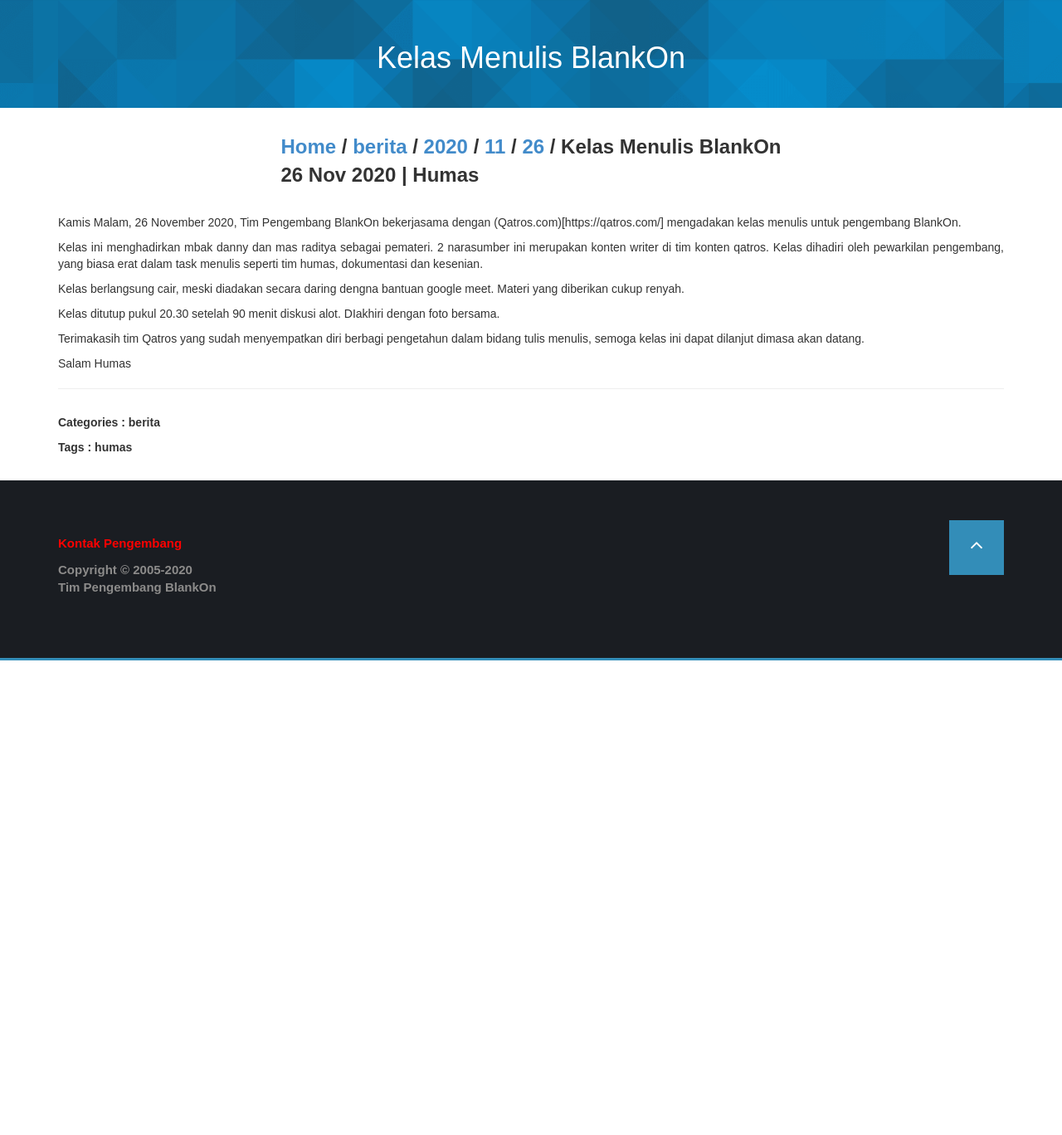
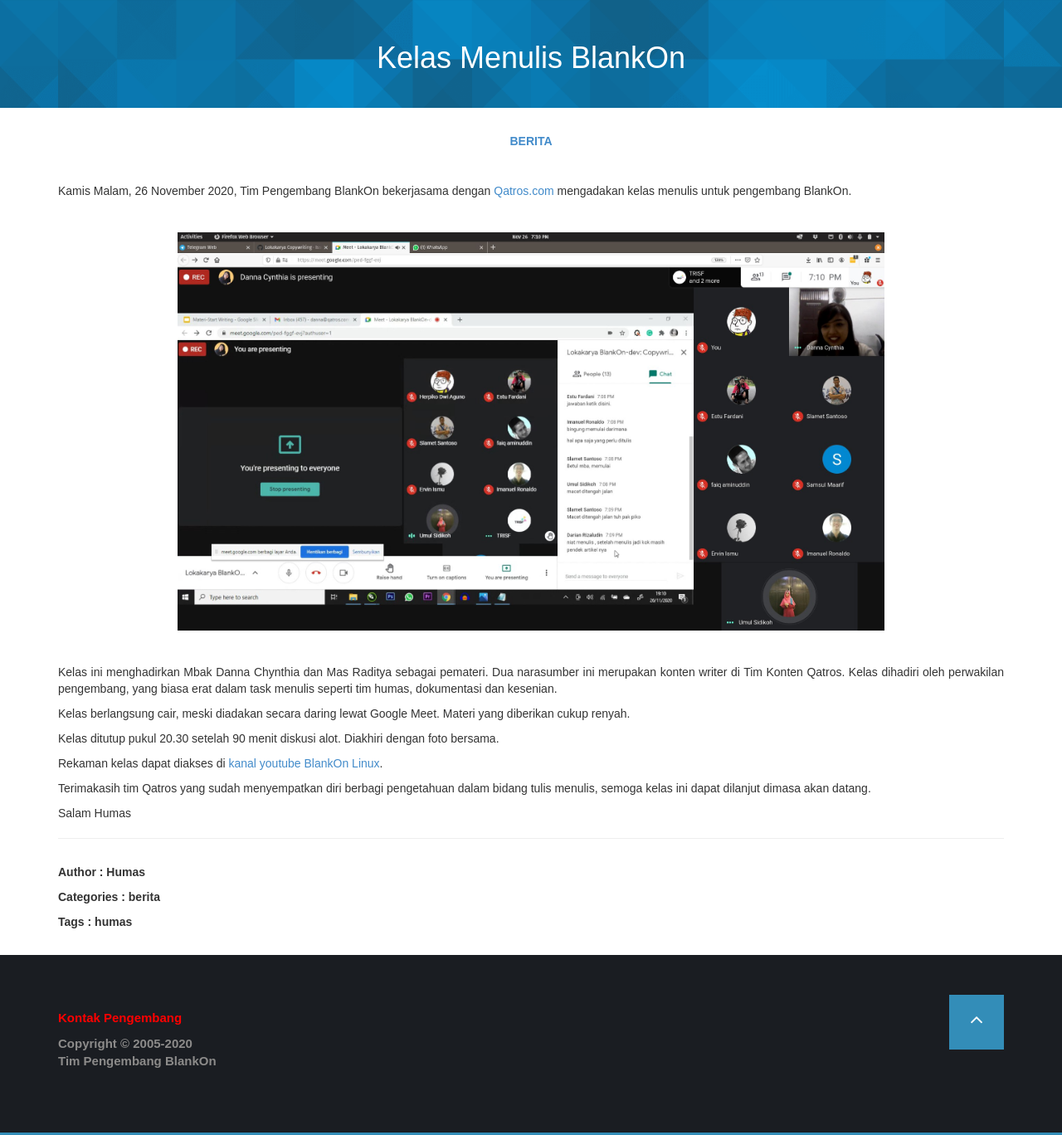
Before and after one commit to BlankOn/beranda, a Jekyll site: the page built from _posts/2020-11-26-kelas-menulis-blankon.md, in a window 1280 px wide. Shown: the whole page at 83% size. Built offline with Jekyll 4.4.1, drawn with Linux system fonts in a browser that asks for light colours; before the commit the page ends 900 px from its top, so only the background shows below that.

Commit message:
[Estu] - update content

```diff
--- a/_layouts/post.html
+++ b/_layouts/post.html
@@ -15,8 +15,9 @@
 
   <div class="info-post">
     <div>
-      {% include breadcrumbs.html %}
-      {{ page.date | date_to_string }} | {{ page.author }}
+      <p><a href="/berita.html">BERITA</a></p>
+      <!-- {% include breadcrumbs.html %} -->
+      <!-- {{ page.date | date_to_string }} | {{ page.author }} -->
     </div>
   </div>
 
@@ -26,6 +27,7 @@
 
   <hr>
   <div class="info2-post">
+    <p>Author : {{ page.author }}</p>
     <p>Categories : {{ page.categories }}</p>
     <p>Tags : {{ page.tags }}</p>
   </div>
--- a/_posts/2020-11-26-kelas-menulis-blankon.md
+++ b/_posts/2020-11-26-kelas-menulis-blankon.md
@@ -4,22 +4,26 @@
 layout: post
 license: CC-BY-SA-3.0
 title: Kelas Menulis BlankOn
-image: /assets/posts/2020-12/rafi.png
+image: /assets/posts/2020-11/kelas-blakon-qatros.jpg
 categories:
 - berita
 tags:
 - humas
 
 ---
-Kamis Malam, 26 November 2020, Tim Pengembang BlankOn bekerjasama dengan (Qatros.com)[https://qatros.com/] mengadakan kelas menulis untuk pengembang BlankOn.
+Kamis Malam, 26 November 2020, Tim Pengembang BlankOn bekerjasama dengan [Qatros.com](https://qatros.com/) mengadakan kelas menulis untuk pengembang BlankOn.
 
-Kelas ini menghadirkan mbak danny dan mas raditya sebagai pemateri. 2 narasumber ini merupakan konten writer di tim konten qatros. Kelas dihadiri oleh pewarkilan pengembang, yang biasa erat dalam task menulis seperti tim humas, dokumentasi dan kesenian.
+<p align="center">   <img src="/assets/posts/2020-11/kelas-blakon-qatros.jpg"> </p>
 
-Kelas berlangsung cair, meski diadakan secara daring dengna bantuan google meet. Materi yang diberikan cukup renyah.
+Kelas ini menghadirkan Mbak Danna Chynthia dan Mas Raditya sebagai pemateri. Dua narasumber ini merupakan konten writer di Tim Konten Qatros. Kelas dihadiri oleh perwakilan pengembang, yang biasa erat dalam task menulis seperti tim humas, dokumentasi dan kesenian.
 
-Kelas ditutup pukul 20.30 setelah 90 menit diskusi alot. DIakhiri dengan foto bersama.
+Kelas berlangsung cair, meski diadakan secara daring lewat Google Meet. Materi yang diberikan cukup renyah.
 
-Terimakasih tim Qatros yang sudah menyempatkan diri berbagi pengetahun dalam bidang tulis menulis, semoga kelas ini dapat dilanjut dimasa akan datang.
+Kelas ditutup pukul 20.30 setelah 90 menit diskusi alot. Diakhiri dengan foto bersama.
+
+Rekaman kelas dapat diakses di [kanal youtube BlankOn Linux](https://www.youtube.com/watch?v=CcYWuSQ7PBI).
+
+Terimakasih tim Qatros yang sudah menyempatkan diri berbagi pengetahuan dalam bidang tulis menulis, semoga kelas ini dapat dilanjut dimasa akan datang.
 
 Salam
 Humas
```
Also changed, not shown: _posts/2018-08-20-bananas.md (+3 -3 lines), _posts/2020-11-18-urunan-pengembangan-blankon.md (+2 -1 lines), _posts/2020-12-01-lumbung-uluwatu-kembali-mengudara.md (+4 -2 lines), _posts/2020-12-07-selamat-bergabung-rafi.md (+5 -3 lines), assets/posts/2020-11/kelas-blakon-qatros.jpg (added), assets/posts/2020-12/rafi.jpeg (added), assets/posts/2020-12/uluwatu-desktop.png (added).
